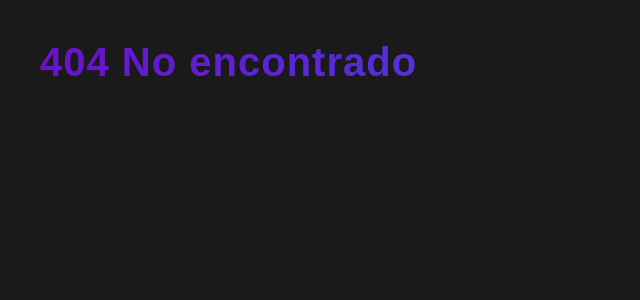
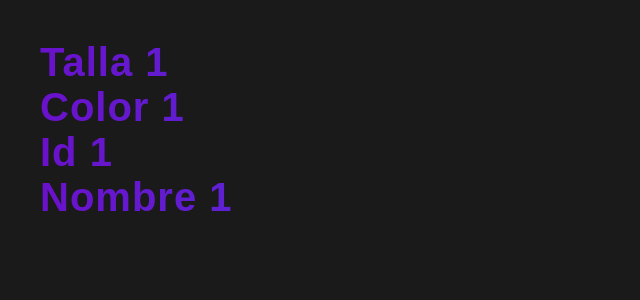
Before and after one commit to Sebas1124/PokeAppCarmenReact, a React (Vite) app: page /producto/1/1/1/1 in a window 1280 px wide. Before the commit this address had no page. Shown: the top 300 px of the page, without its empty margins (0-640 px from the left). Built offline with nearby package versions, Linux system fonts and the light colour scheme.

Commit message:
Cambios de explicación

```diff
--- a/src/components/PokemonCard/PokemonCard.jsx
+++ b/src/components/PokemonCard/PokemonCard.jsx
@@ -1,9 +1,9 @@
 import { LazyLoadImage } from "react-lazy-load-image-component"
 import { Link } from "react-router-dom"
 
-export const PokemonCard = ({ img, name, pokemon }) => {
+export const PokemonCard = ({ img, name, pokemon, mainType }) => {
   return (
-    <div className={`pokemon-card fire-type`}>
+    <div className={`pokemon-card ${mainType}-type`}>
         <Link to={`/detalle/${pokemon.id}`} style={{ textDecoration: 'none', color: 'inherit' }}>
             <div className="card-inner">
                 <div className="card-front">
--- a/src/pages/HomePage.jsx
+++ b/src/pages/HomePage.jsx
@@ -15,7 +15,7 @@ export const HomePage = () => {
       const data      = await response.json();
 
       const pokeData = await Promise.all(
-        data.results.map( async (pokemon, index) => {
+        data.results.map(async (pokemon, index) => {
 
           const fullData     = await fetch(pokemon.url);
           const fullDataJson = await fullData.json();
@@ -27,7 +27,8 @@ export const HomePage = () => {
             types: fullDataJson.types,
             abilities: fullDataJson.abilities,
           }
-      }));
+        }
+      ));
 
       setPokemons(pokeData);
 
@@ -86,6 +87,7 @@ export const HomePage = () => {
               img={pokemon.img}
               name={pokemon.name}
               pokemon={pokemon}
+              mainType={pokemon.types[0].type.name}
             />
           ))
         }
--- /dev/null
+++ b/src/pages/ProductDetail.jsx
@@ -0,0 +1,15 @@
+import { useParams } from "react-router-dom"
+
+export const ProductDetail = () => {
+
+    const { id, color, talla, nombre } = useParams();
+
+  return (
+    <>
+        <h1>Talla {talla}</h1>
+        <h1>Color {color}</h1>
+        <h1>Id {id}</h1>
+        <h1>Nombre {nombre}</h1>
+    </>
+  )
+}
--- a/src/router/AppRouter.jsx
+++ b/src/router/AppRouter.jsx
@@ -1,6 +1,7 @@
 import { Route, Routes } from "react-router-dom"
 import { HomePage } from "../pages/HomePage"
 import { DetallePage } from "../pages/DetallePage"
+import { ProductDetail } from "../pages/ProductDetail"
 
 
 export const AppRouter = () => {
@@ -8,6 +9,7 @@ export const AppRouter = () => {
     <Routes>
         <Route path="/" element={<HomePage/>}/>
         <Route path="/detalle/:id" element={<DetallePage/>}/>
+        <Route path="/producto/:id/:talla/:color/:nombre" element={<ProductDetail/>}/>
         <Route path="/favoritos" element={<h1>Pokemones Favoritos</h1>}/>
 
         <Route path="*" element={<h1>404 No encontrado</h1>}/>
```
Lines whose indentation alone changed are shown as unchanged.
